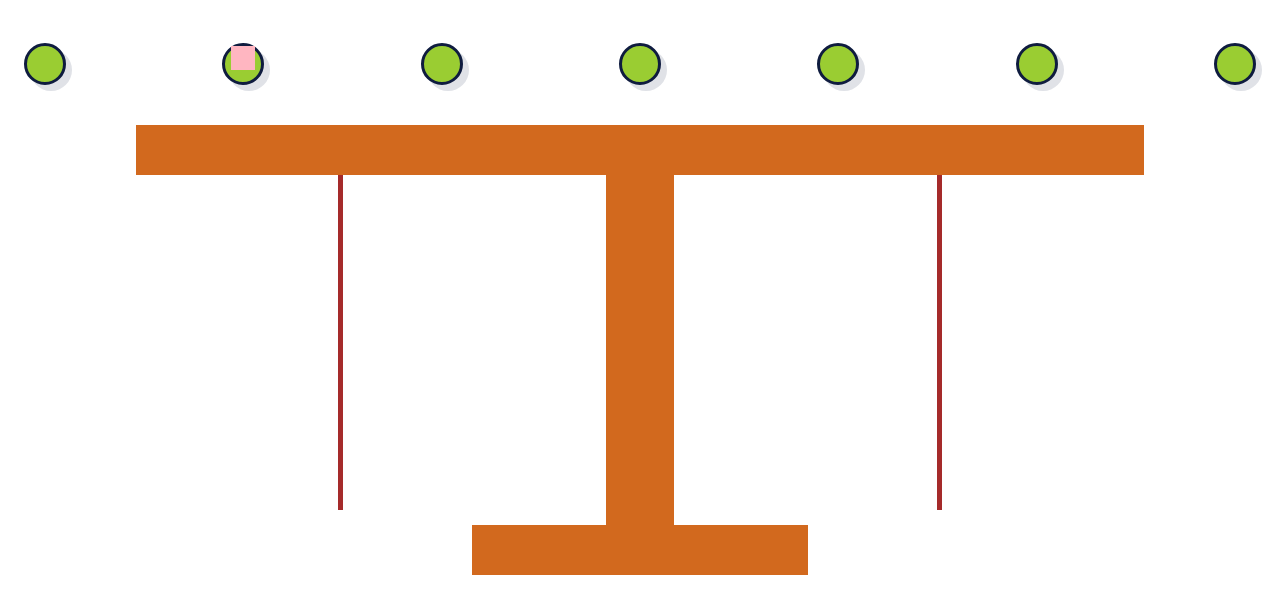
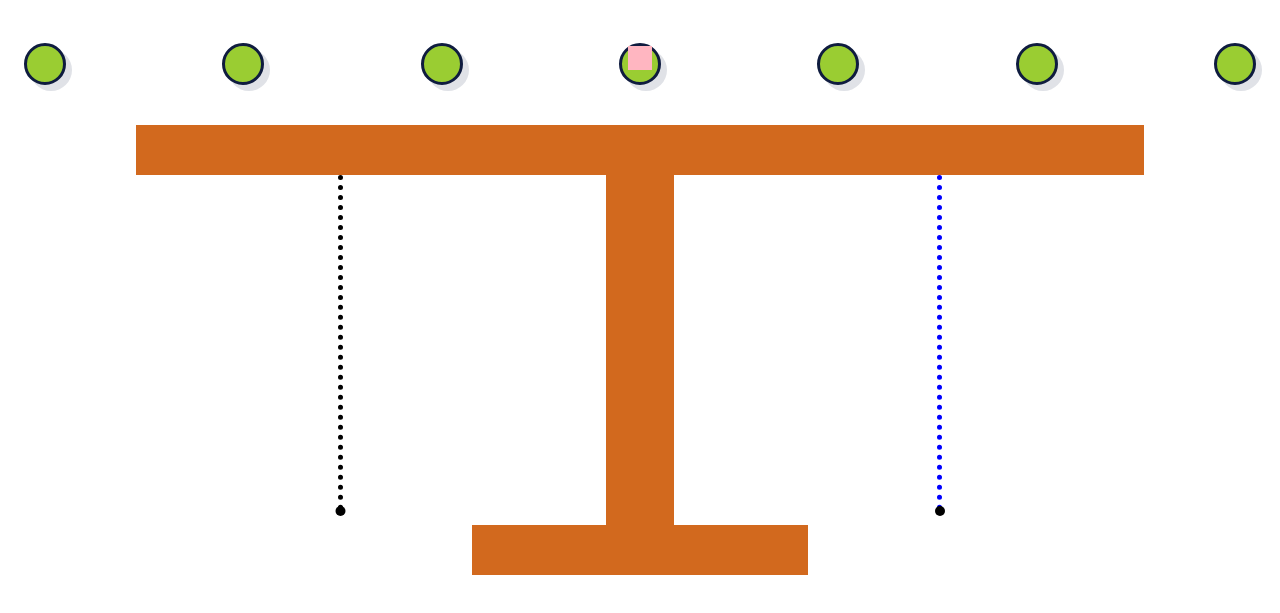
Before and after one commit to imanonion/hooked, a plain HTML site: page hooked-game/index.html in a window 1280 px wide. Shown: the part 75-688 px from the top of the page. Drawn offline with Linux system fonts and the light colour scheme.

Commit message:
edited rope pattern

```diff
--- a/hooked-game/main.js
+++ b/hooked-game/main.js
@@ -2,31 +2,34 @@
 // console.log('connected!');
 
 window.onload = () => {
-
-    //get essential parameters for calculation of line height and winning swing angle range
-    let line = document.querySelectorAll('.line');
-
-    let box6 = document.querySelector('.box6');
-    let styleBox6 = getComputedStyle(box6);
-    let heightOfBox6 = parseFloat(styleBox6['height']);
-    let widthOfBox6 = parseFloat(styleBox6['inlineSize']);
-    // console.log(heightOfBox6)
-    // console.log(widthOfBox6)
-    let winningAngle = Math.atan(widthOfBox6 / heightOfBox6) * (180/Math.PI);
-    console.log(winningAngle)
 
     resizeLine();
 
     //initialize line resize when browser is first opened
     //adjust height of line according to size of grid in browser
     function resizeLine () {
+        //get essential parameters for calculation of line height and winning swing angle range
+        let line = document.querySelectorAll('.line');
+
+        let box6 = document.querySelector('.box6');
+        let styleBox6 = getComputedStyle(box6);
+        let heightOfBox6 = parseFloat(styleBox6['height']);
+        let widthOfBox6 = parseFloat(styleBox6['inlineSize']);
+        // console.log(heightOfBox6)
+        // console.log(widthOfBox6)
+
         for (let noOfLines = 0; noOfLines < line.length; noOfLines++) {
-            let heightofline = `${Math.sqrt(Math.pow(heightOfBox6, 2) + Math.pow(widthOfBox6, 2))}px`;
-            line[noOfLines].style.height = heightofline
+            let heightOfLine = `${Math.sqrt(Math.pow(heightOfBox6, 2) + Math.pow(widthOfBox6, 2))}px`;
+            line[noOfLines].style.height = heightOfLine
         }
+
+        let winningAngle = Math.atan(widthOfBox6 / heightOfBox6) * (180/Math.PI);
+        return winningAngle
+        // console.log(winningAngle)
     }
+
     //re-initialize resize when browser is resized
-    window.onresize = resizeLine;
+    window.addEventListener('resize', resizeLine);
 
     //add keypress to trigger swing pull
     document.addEventListener('keydown', keyDownHandler, false);
@@ -89,12 +92,13 @@ window.onload = () => {
 
             //check if collision is successful or not
             //if swing degree is within +- 1 of winning degree, then register as collision for Player 1
+            let winningAngle = resizeLine();
             let angleUpperLimit = winningAngle + 1.5;
             let angleLowerLimit = winningAngle - 1.5;
 
             if (deg0 < angleUpperLimit && deg0 > angleLowerLimit) {
                 console.log('hit');
-                moveP1right();
+                setTimeout(moveP1right, 1000);
             } else {
                 console.log('missed');
             }
@@ -141,12 +145,14 @@ window.onload = () => {
             p2SwingBack.style.setProperty('--deg50', deg50 + 'deg');
 
             //check if collision is successful or not
+            let winningAngle = resizeLine();
             let angleUpperLimit = -winningAngle + 1.5;
             let angleLowerLimit = -winningAngle - 1.5;
 
             if (deg0 < angleUpperLimit && deg0 > angleLowerLimit) {
                 console.log('hit');
-                moveP2left();
+                // moveP2left();
+                setTimeout(moveP2left, 1000);
             } else {
                 console.log('missed');
             }
@@ -188,7 +194,7 @@ window.onload = () => {
     // counters[6]: div#item-6.counter
 
     //create sprite and attach to middle counter when game is initialized
-    let startingIndex = 1
+    let startingIndex = 3
     let spriteStartingPosition = counters[startingIndex];
     let sprite = document.createElement('div');
     sprite.classList.add('sprite');
@@ -210,7 +216,16 @@ window.onload = () => {
         counters[currentIndex].appendChild(sprite);
     }
 
-    //reset game
+    //solid color circle at end of line
+    //white background circle with dotted border as target
+    //change counters and sprite
+    //add border for toy
+    //add background image
 
+    // pop up window > player x won! > generate random punishment > reset game?
+
+    //add "intro" pop up window with instructions > start game
+
+    //add 3..2..1 countdown page
 
 }
--- a/hooked-game/style.css
+++ b/hooked-game/style.css
@@ -78,9 +78,34 @@ h1 {
 }
 
 .line {
-    /* height: var(--height); */
-    width: 5px;
-    background: brown;
+    position:relative;
+}
+
+.line:before {
+    position:absolute;
+    bottom:-6px;
+    left:0;
+    height:10px;
+    width:10px;
+    background:black;
+    content:"";
+    border-radius:5px;
+}
+
+#line1 {
+    border-left: 5px dotted black;
+}
+
+#line1::before {
+    transform: translateX(-75%);
+}
+
+#line2 {
+    border-right: 5px dotted blue;
+}
+
+#line2::before {
+    transform: translateX(-20%);
 }
 
 .box4 {
```
Also changed, not shown: hooked-game/img/rope-16999 (1).png (added), hooked-game/img/rope-16999.png (added), 3 other files.
